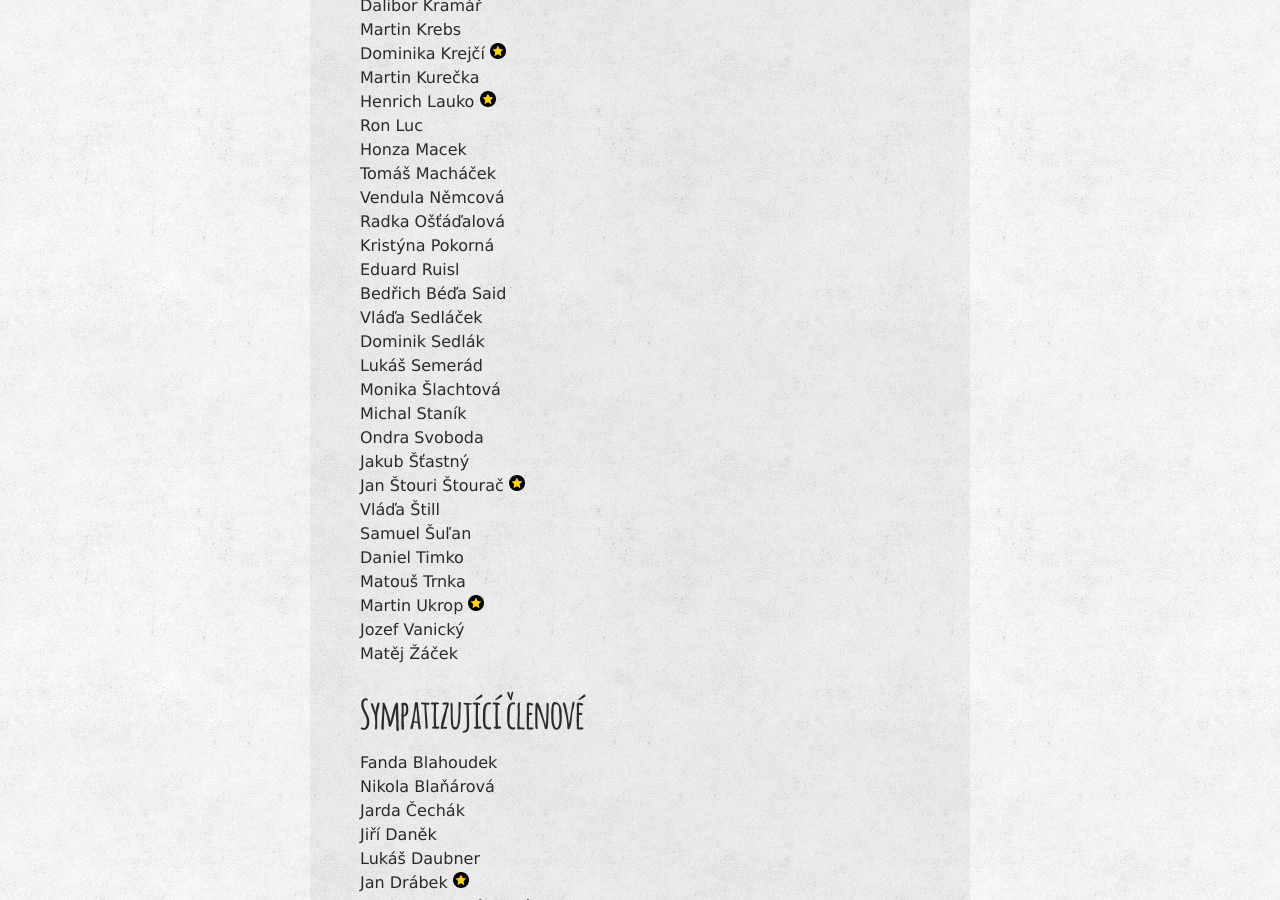
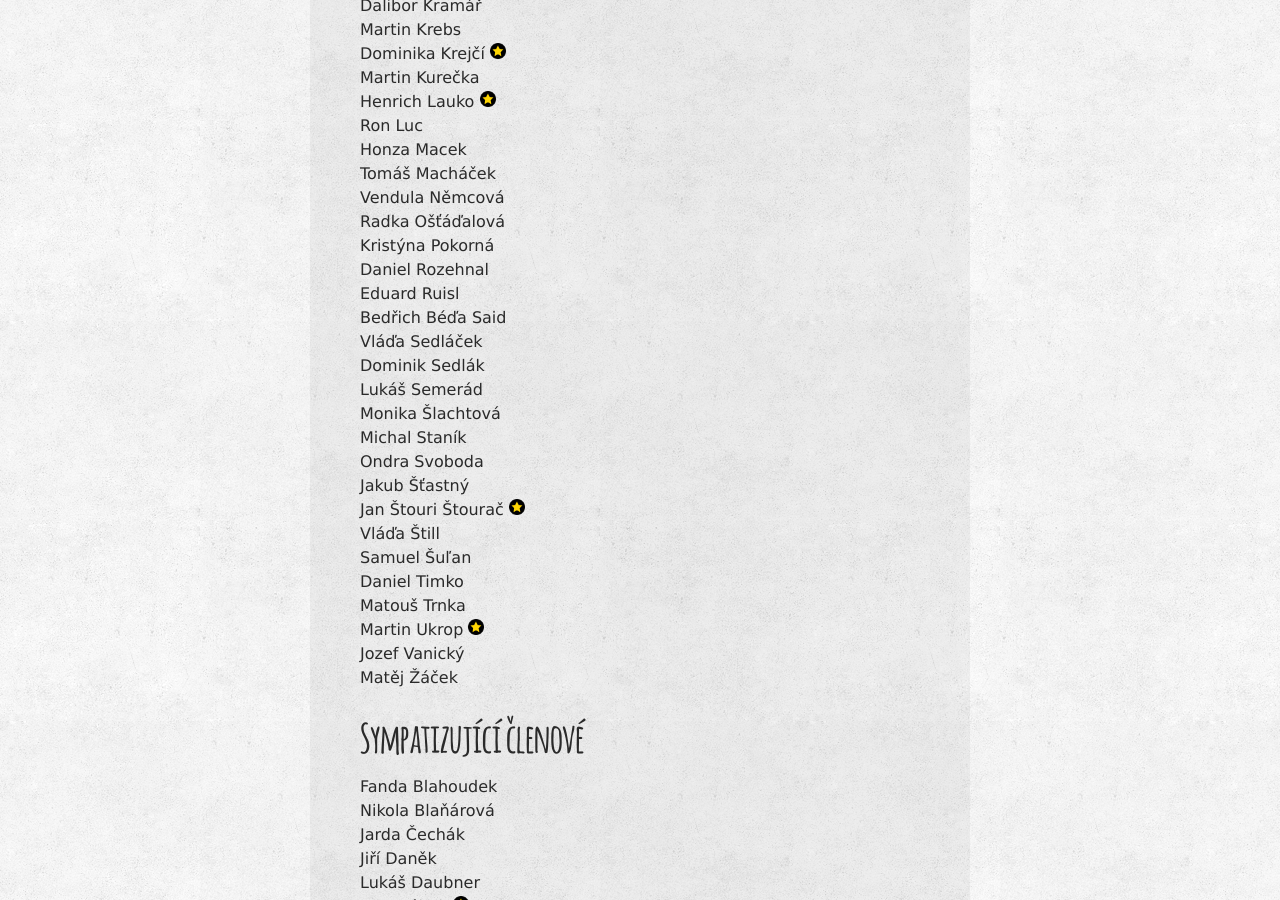
Before and after one commit to zverinec/zverinec-web, a Jekyll site: the page built from _pages/members.md, in a window 1280 px wide and 900 px high, scrolled down 1079 px. Built offline with Jekyll 4.4.1, drawn with Linux system fonts in a browser that asks for light colours; comment, search, counter and statistics services are not loaded.

Commit message:
Add member Daniel Rozehnal

```diff
--- a/_pages/members.md
+++ b/_pages/members.md
@@ -40,6 +40,7 @@ Tomáš Macháček<br/>
 Vendula Němcová<br/>
 Radka Ošťáďalová<br/>
 Kristýna Pokorná<br/>
+Daniel Rozehnal<br/>
 Eduard Ruisl<br/>
 Bedřich Béďa Said<br/>
 Vláďa Sedláček<br/>
```
